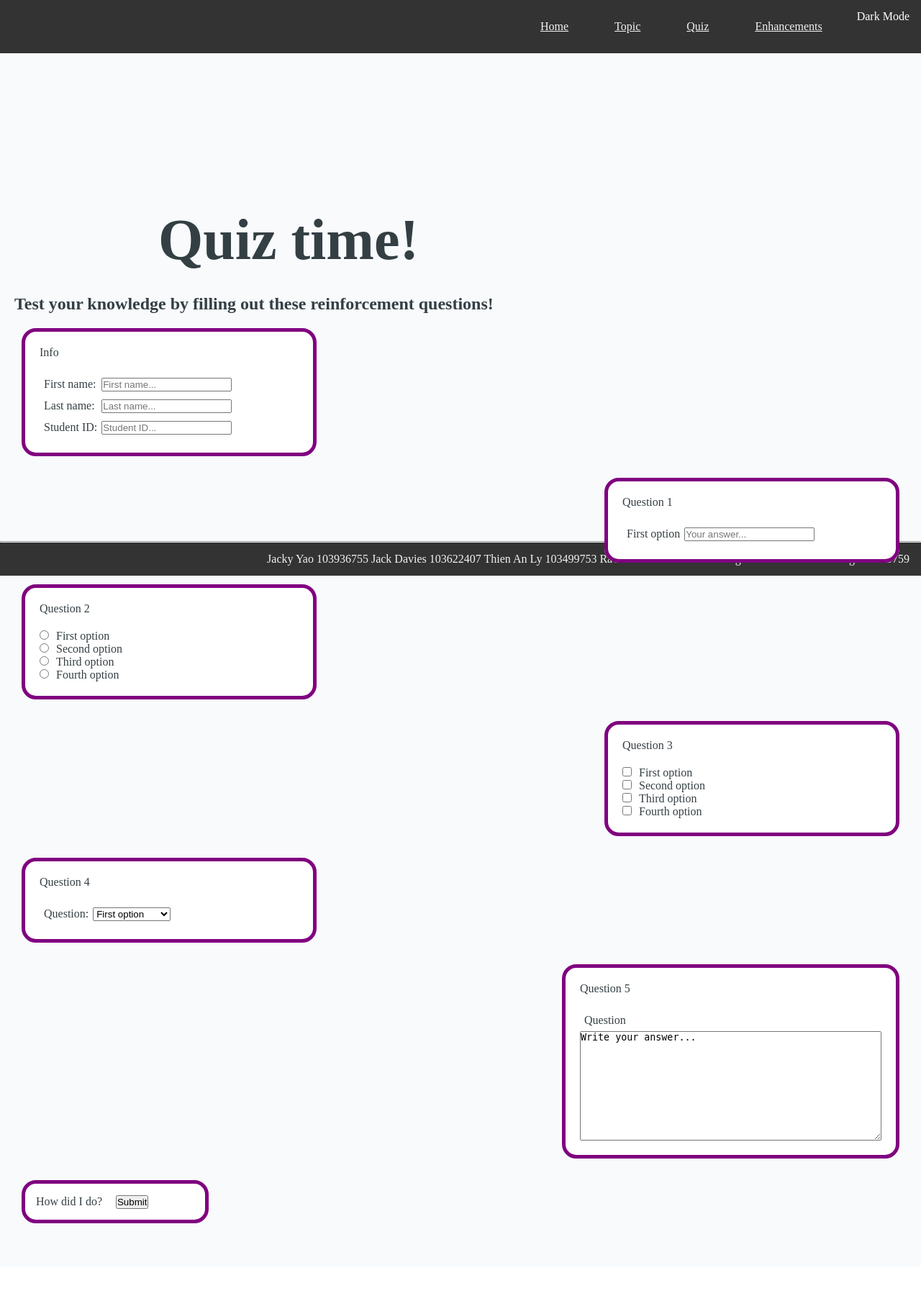
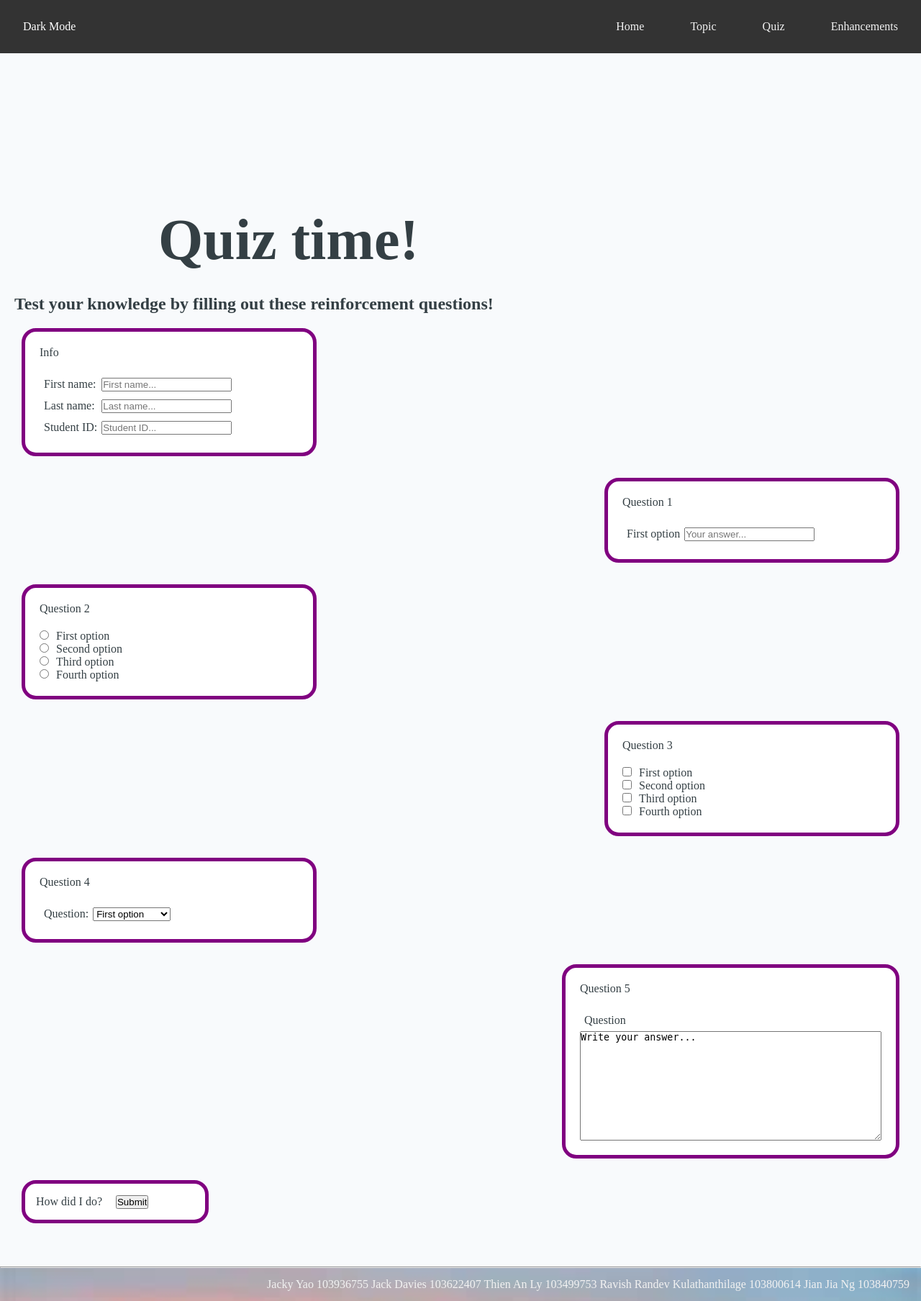
Before and after one commit to thelazyant164/APNG-Simple-Website, a PHP site: page /quiz.html in a window 1280 px wide. Shown: the whole page at 72% size. Before the commit the page ends 1700 px from the top, so only its background shows below. Run offline with PHP 8.4, Linux system fonts and the light colour scheme.

Commit message:
[A] - addition of header, dark mode button
Footer is still amiss

```diff
--- a/assign1/quiz.html
+++ b/assign1/quiz.html
@@ -19,7 +19,7 @@
 		<header>
 			<nav>
 				<ul>
-					<li>
+					<li id="toggler">
 						<!-- Dark mode toggler -->
 						<label for="toggleMode" id="toggleDark">Dark Mode</label>
 						<label for="toggleMode" id="toggleLight">Light Mode</label>
--- a/assign1/styles/style.css
+++ b/assign1/styles/style.css
@@ -2,6 +2,11 @@
 *{
   padding: 0;
   margin: 0;
+}
+
+/*remove underline from anchors*/
+*:link{
+  text-decoration: none;
 }
 
 /*For all pages*/
@@ -13,6 +18,7 @@ nav {
     position: fixed;
     top: 0;
     width: 100%;
+
 }
 /* navbar links */
 nav ul li, nav a{
@@ -22,6 +28,21 @@ nav ul li, nav a{
     color: #f2f2f2;
     text-align: center;
     padding: 14px 16px;
+
+}
+
+/*Select Dark Mode button*/
+nav ul li label{
+    list-style-type: none;
+    float: left;
+    display: block;
+    color: #f2f2f2;
+    text-align: center;
+    padding: 14px 16px;
+}
+
+nav ul li#toggler{
+  float: left;
 }
 
 nav a:hover {
@@ -43,8 +64,8 @@ body {
 /* Footer */
 footer {
     background-color: #333;
-    position: absolute;
-    bottom: 0;
+    /* position: relative;
+    bottom: 0; */
     width: 100%;
 }
 footer a:hover {
```
